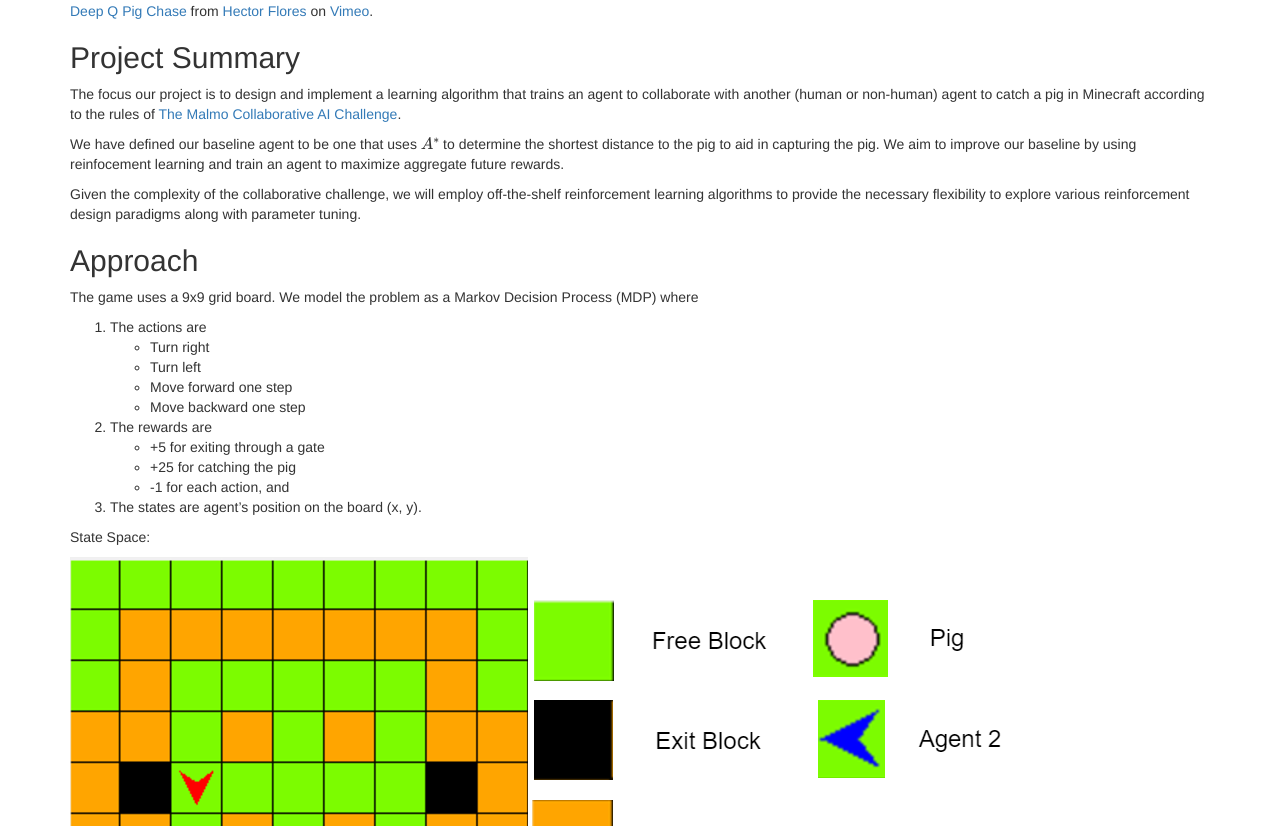
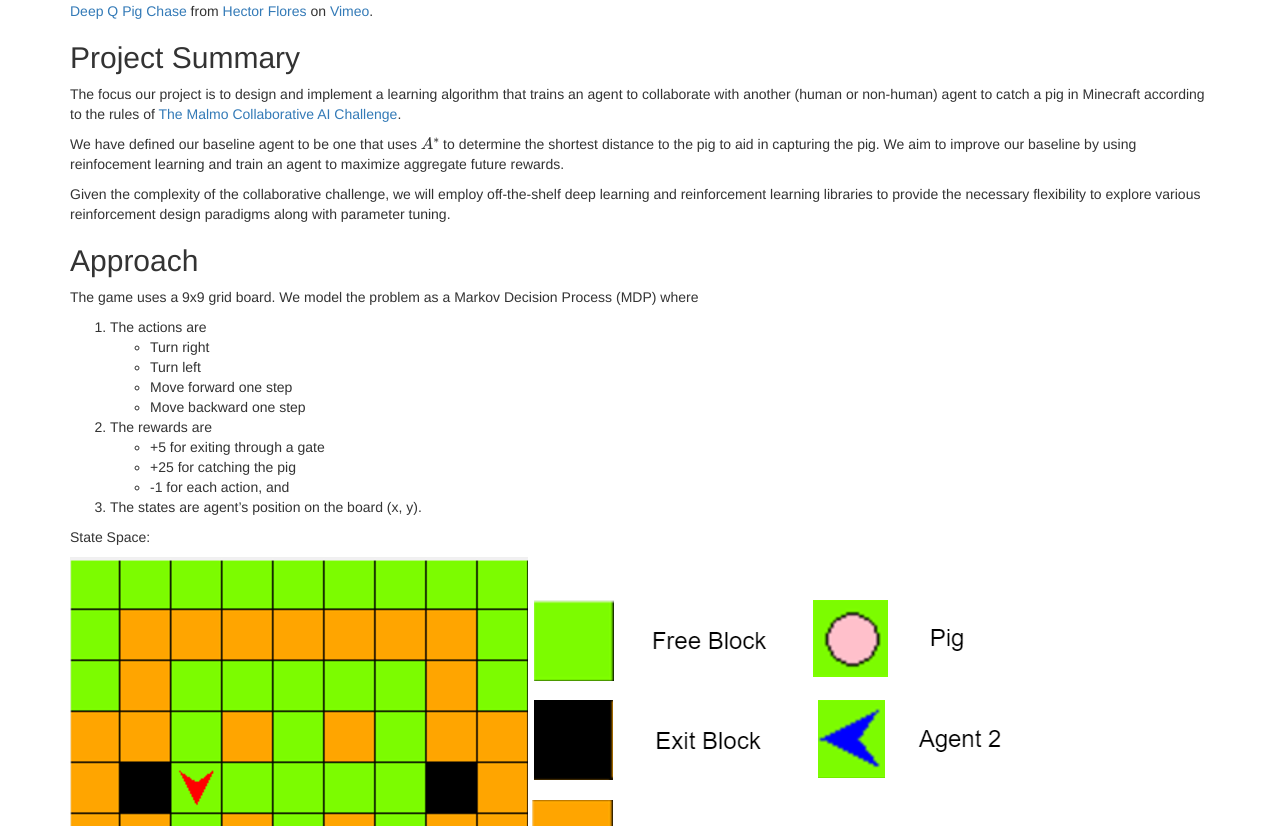
Before and after one commit to hfloresr/Sandhog, a Jekyll site: the page built from docs/status.md, in a window 1280 px wide and 900 px high, scrolled down 603 px, cut to the strip 74-900 px from the top of the window. Built offline with Jekyll 4.4.1, drawn with Linux system fonts in a browser that asks for light colours; formulas are drawn with MathJax 3.

Commit message:
Update status.md

```diff
--- a/docs/status.md
+++ b/docs/status.md
@@ -12,7 +12,7 @@ The focus our project is to design and implement a learning algorithm that train
 
 We have defined our baseline agent to be one that uses $$A^{*}$$ to determine the shortest distance to the pig to aid in capturing the pig. We aim to improve our baseline by using reinfocement learning and train an agent to maximize aggregate future rewards.
 
-Given the complexity of the collaborative challenge, we will employ off-the-shelf reinforcement learning algorithms to provide the necessary flexibility to explore various reinforcement design paradigms along with parameter tuning.
+Given the complexity of the collaborative challenge, we will employ off-the-shelf deep learning and reinforcement learning libraries to provide the necessary flexibility to explore various reinforcement design paradigms along with parameter tuning.
 
 ## Approach
 
```
